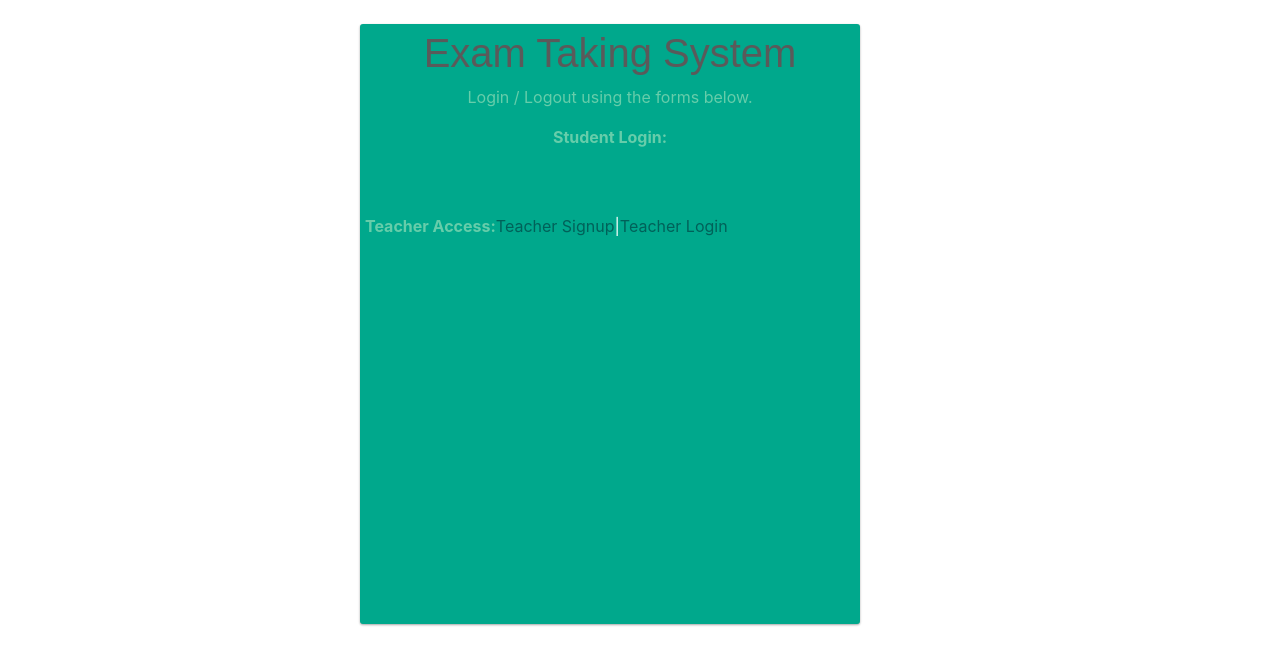
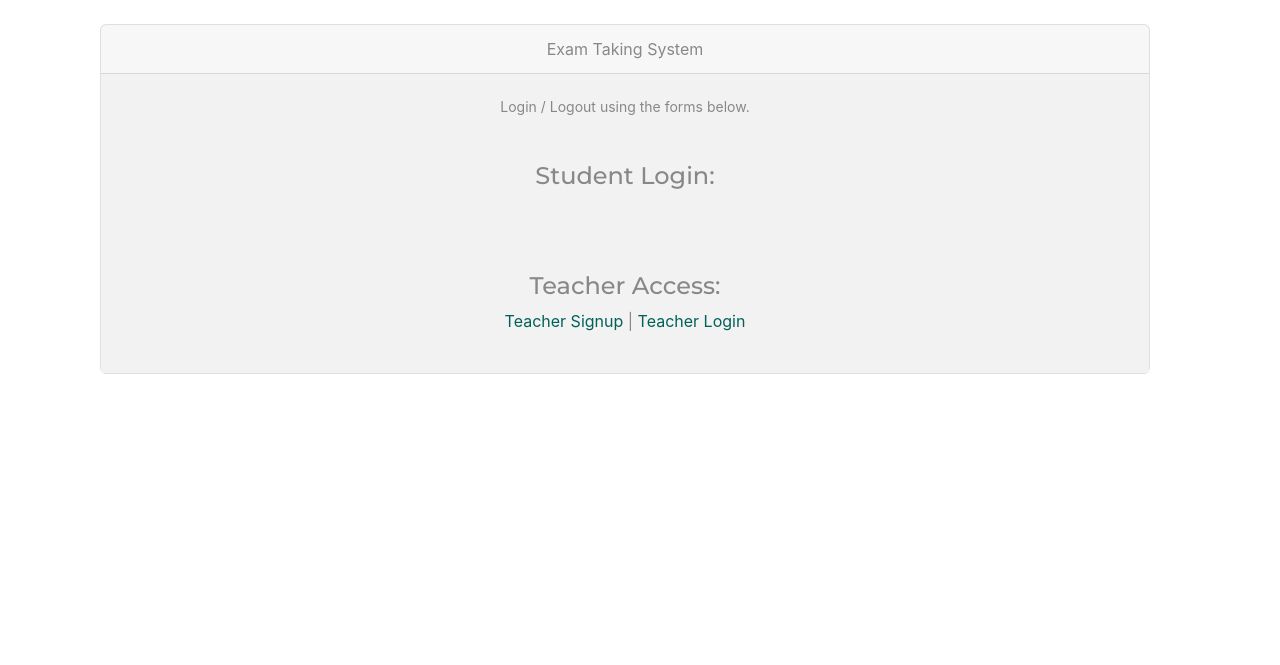
Before and after one commit to FoamCactus/DBProject, a Django app: page /login/ in a window 1280 px wide. Shown: the part 96-761 px from the top of the page. Run offline with Django 3.2, Linux system fonts and the light colour scheme; some libraries are stand-ins or nearby versions.

Commit message:
Fix login page

```diff
--- a/Exam/static/base.css
+++ b/Exam/static/base.css
@@ -37,16 +37,7 @@ background-color: #ffffff;
 }
 
 .loginBox {
-    display: block;
-    padding: 5px;
-    border-radius: 3px;
-    text-align: center;
-    margin:0 auto;
-    background-color: #00A88C;
-    color: white;
-    width: 500px;
-    height: 600px;
-      box-shadow: 0 1px 3px rgba(0,0,0,0.12), 0 1px 2px rgba(0,0,0,0.24);
+  background-color:#F2F2F2;
   transition: all 0.3s cubic-bezier(.25,.8,.25,1);
 }
 
--- a/templates/login.html
+++ b/templates/login.html
@@ -1,35 +1,42 @@
 {% extends "base.html" %}
 {%  block content %}
 {% csrf_token %}
-<div class="row col-md-12">
-       <div class='loginBox'>
-       <h1>
+<div class="col-md-12 center">
+
+       <div class='card'>
+  <div class="card-header">
            Exam Taking System
-       </h1>
-       <p>
+  </div>
+             <div class="card-block loginBox">
+
+       <small>
            Login / Logout using the forms below.
-       </p>
-           <p>
-               <b>Student Login:</b>
-           </p>
-       <div id="login" class="row col-md-12 center">
+       </small>
+           <br/>
+           <br/>
+                     <div class="col-12 align-self-center">
+                <div class="card-block">
+
+               <h4>Student Login:</h4>
+                    <br/>
+       <div id="login" class="col-md-12 center">
            <div class='g-signin2' data-onsuccess='onSignIn'></div>
        </div>
 
        <br/>
        <br/>
-       <div class="row col-md-12">
-       <p>
-           <b>Teacher Access:</b>
-       </p>
+    <h4>Teacher Access:</h4>
+
        <a href="/TeacherSignup">Teacher Signup</a>
            |
        <a href="/TeacherLogin">Teacher Login</a>
-       </div>
-
+    </div>
+           </div>
 
     </div>
 </div>
+    </div>
+
 <script type="text/javascript">
     $(document).ready(function() {
         if(Cookies.get("account") != null){
```
Also changed, not shown: db.sqlite3.
